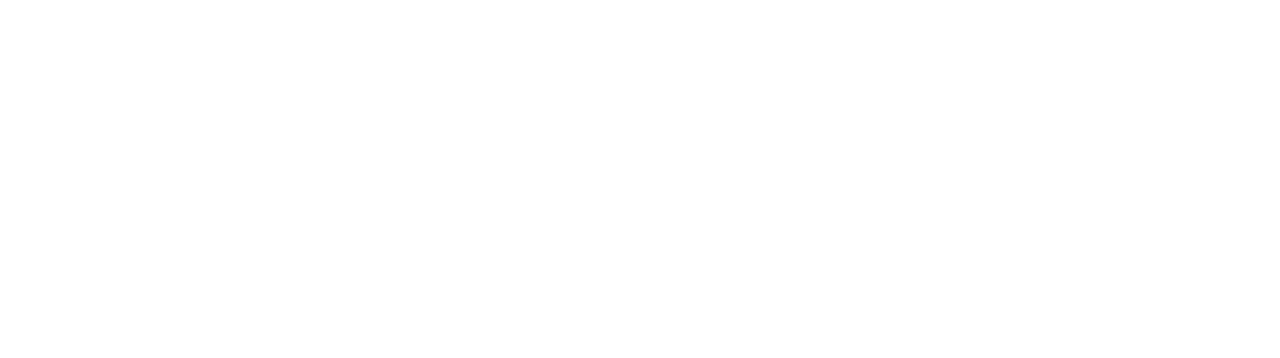
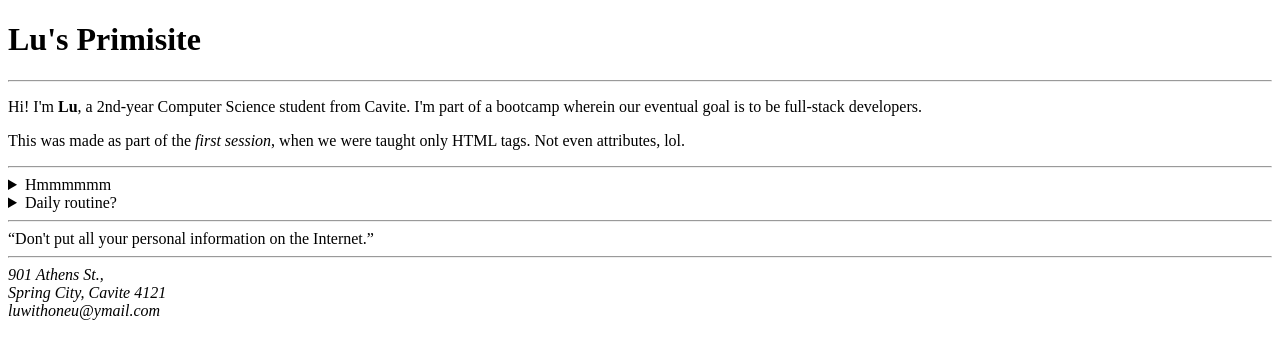
Before and after one commit to LuisAPI/Imperial_S1_Activity, a plain HTML site: page index.html in a window 1280 px wide. Drawn offline with Linux system fonts and the light colour scheme.

Commit message:
Add some tags and pseudo-fictional info about myself

```diff
--- a/index.html
+++ b/index.html
@@ -1,4 +1,42 @@
 <!DOCTYPE html>
 <html>
-
+    <head>
+        <title>Lu's Primisite</title>
+    </head>
+    <body>
+        <h1>Lu's Primisite</h1>
+        <hr/>
+        <p>
+            Hi! I'm <strong>Lu</strong>, a 2nd-year Computer Science student from Cavite. I'm part of a bootcamp wherein our eventual goal is to be full-stack developers.
+        </p>
+        <p>
+            This was made as part of the <em>first session</em>, when we were taught only HTML tags. Not even attributes, lol.
+        </p>
+        <hr/>
+        <details>
+            <summary>Hmmmmmm</summary>
+            <p>Thoughts can be wack, you know?</p>
+        </details>
+        <details>
+            <summary>Daily routine?</summary>
+            <ol>
+                <li>Wake up</li>
+                <li>Prepare for school</li>
+                <li>Go to school</li>
+                <li>Go home</li>
+                <li>Do homework</li>
+                <li>Eat dinner</li>
+                <li>Play games</li>
+                <li>Sleep</li>
+            </ol>
+        </details>
+        <hr/>
+        <q>Don't put all your personal information on the Internet.</q>
+        <hr/>
+        <address>
+            901 Athens St.,<br/>
+            Spring City, Cavite 4121<br/>
+            luwithoneu@ymail.com
+        </address>
+    </body>
 </html>
```
